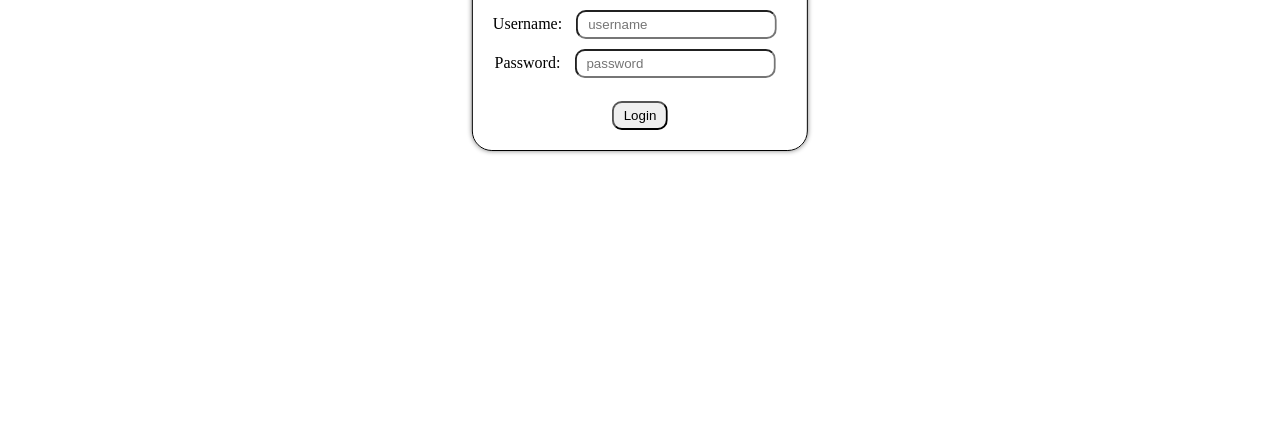
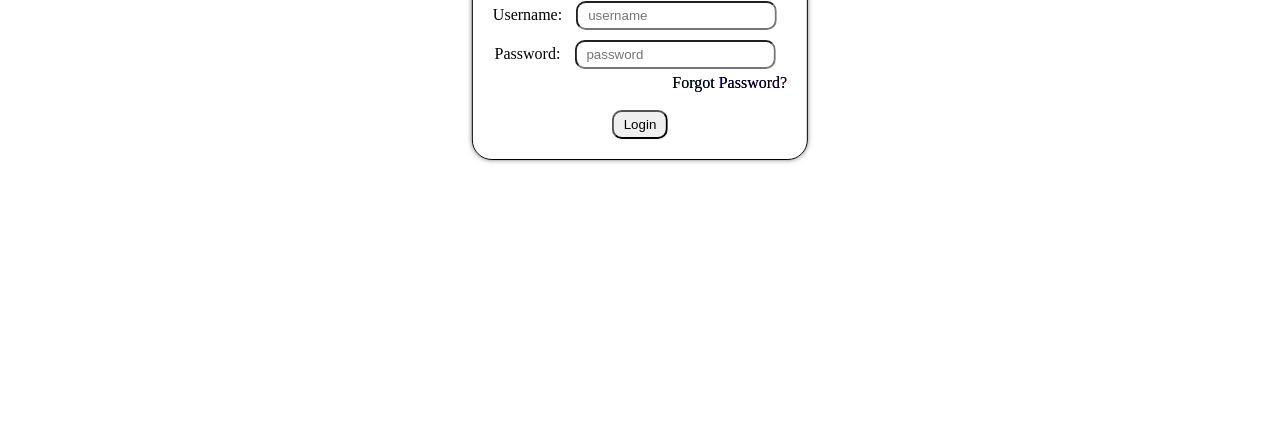
Before and after one commit to Apisitkitti/LearnHUB, a website: page html/login.html in a window 1280 px wide. Shown: the part 361-800 px from the top of the page. Drawn offline with Linux system fonts and the light colour scheme.

Commit message:
Add forget password

```diff
--- a/css/card.css
+++ b/css/card.css
@@ -1,5 +1,6 @@
 .card_form{
   display: flex;
+  position: relative;
   flex-direction: column;
   border: 1px solid black;
   text-align: center;
@@ -23,5 +24,15 @@
   }
 }
 #submit_button{
-  margin: auto;
+margin: auto;
 }
+#forget_tag{
+  text-align: right;
+  background: linear-gradient(90deg, red, orange, yellow, green, blue, purple);
+  background-clip: text;
+  -webkit-background-clip: text;
+    & :hover{
+       color: transparent;
+        transition: 500ms ease;
+    }
+}
--- a/html/login.html
+++ b/html/login.html
@@ -11,6 +11,7 @@
       <h1>Login</h1>
       <p>Username: <input type="text" id="inside_input" name="username" value="" placeholder="username" required/></p>
       <p>Password: <input type="text" id="inside_input" name="password" value="" placeholder="password" required/></p>
+      <a href="/html/forget.html" id="forget_tag"><p>Forgot Password?</p></a>
       <span id="errordisplay"></span><br>
       <input type="submit" name="submit" value="Login" id="submit_button">
     </div>
```
Also changed, not shown: html/forget.html (added).
